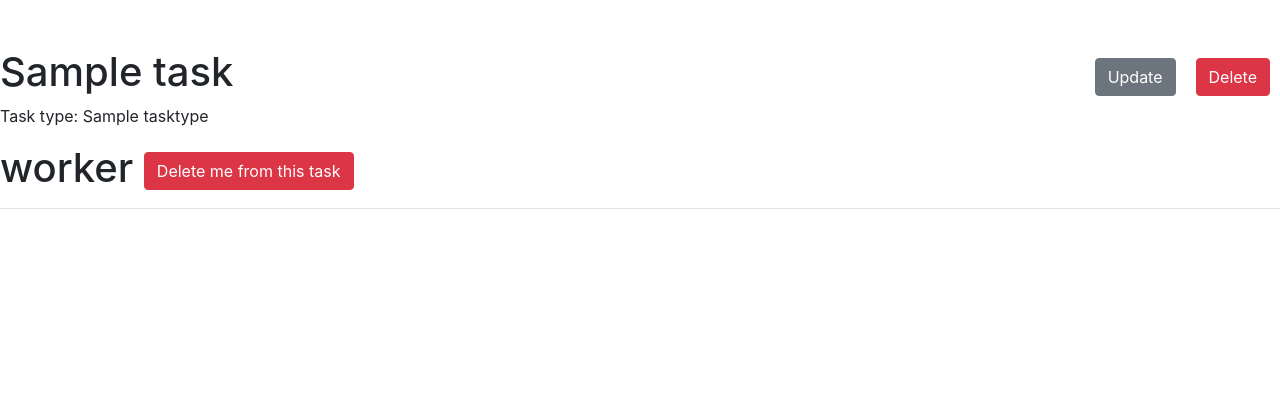
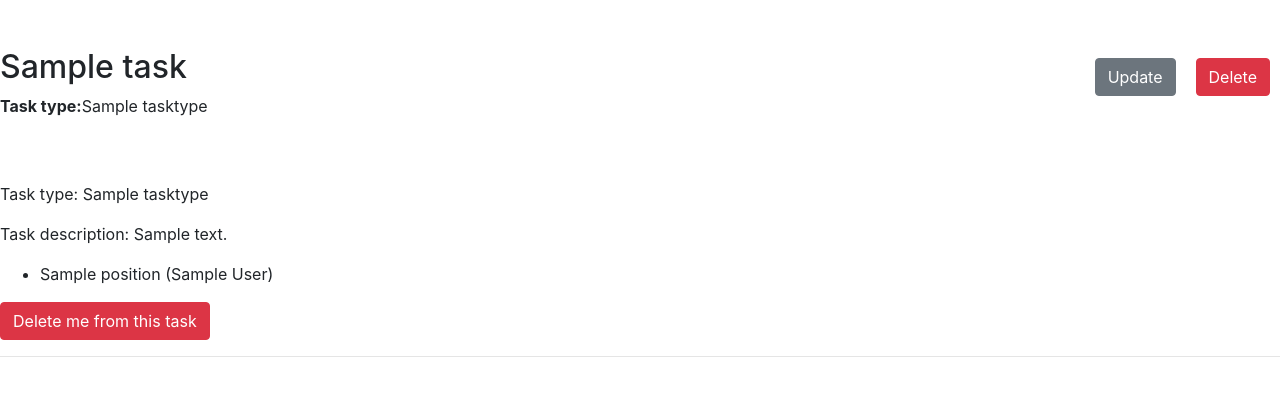
Before and after one commit to leetwinoff/team-task-manager, a Django app: page /task/1/ in a window 1280 px wide. Shown: the part 56-452 px from the top of the page. Run offline with Django 4.2, Linux system fonts and the light colour scheme; a user stored in the database is signed in; tables that the repository leaves empty hold one stand-in row (values such as "Sample post").

Commit message:
Updated Task list template

```diff
--- a/tasks/urls.py
+++ b/tasks/urls.py
@@ -29,7 +29,7 @@ urlpatterns = [
     path("task/<int:pk>/", TaskDetailView.as_view(), name="task-detail"),
     path("task/create/", TaskCreateView.as_view(), name="task-create"),
     path("task/<int:pk>/update", TaskUpdateView.as_view(), name="task-update"),
-    path("task/<int:pk>/delete/", TaskDeleteView.as_view, name="task-delete"),
+    path("task/<int:pk>/delete/", TaskDeleteView.as_view(), name="task-delete"),
     path(
         "task/<int:pk>/toggle-assign/",
         toggle_assign_to_task,
--- a/templates/tasks/task_detail.html
+++ b/templates/tasks/task_detail.html
@@ -1,7 +1,7 @@
 {% extends "base.html" %}
 
 {% block content %}
-  <h1>
+  <h2>
     {{ task.name }}
     <a href="{% url 'tasks:task-delete' pk=task.id %}" class="btn btn-danger link-to-page" style="float: right; margin: 10px">
       Delete
@@ -10,10 +10,24 @@
     <a href="{% url 'tasks:task-update' pk=task.id %}" class="btn btn-secondary link-to-page" style="float: right; margin: 10px">
       Update
     </a>
-  </h1>
+  </h2>
+  <p>
+    <strong>Task type:</strong>{{ task.task_type.name }}
+  </p>
+  <br>
+  <br>
   <p>Task type: {{ task.task_type.name }}</p>
-  <h1>
-    worker
+  <p>Task description: {{ task.description }}</p>
+  <p>
+    {% if task.assignees.all %}
+      <ul>
+        {% for worker in task.assignees.all %}
+          <li>{{ worker.position }} ({{ worker.first_name }} {{ worker.last_name }})</li>
+        {% endfor %}
+      </ul>
+    {% else %}
+      <br>
+    {% endif %}
 
     {% if task in user.tasks.all %}
       <a href="{% url 'tasks:toggle-task-assign' pk=task.id %}" class="btn btn-danger link-to-page">
@@ -25,11 +39,7 @@
       </a>
     {% endif %}
 
-  </h1>
+  </p>
   <hr>
-  <ul>
-    {% for worker in task.workers.all %}
-      <li>{{ worker.username }} ({{ worker.first_name }} {{ worker.last_name }})</li>
-    {% endfor %}
-  </ul>
+
 {% endblock %}
--- a/templates/tasks/task_form.html
+++ b/templates/tasks/task_form.html
@@ -2,7 +2,8 @@
 {% load crispy_forms_filters %}
 
 {% block content %}
-  <h1>{{ object|yesno:"Update,Create" }} task</h1>
+  <h1>{{ object|yesno:"Update,Create" }} Task</h1>
+
   <form action="" method="post" novalidate>
     {% csrf_token %}
     {{ form|crispy }}
--- a/templates/tasks/worker_list.html
+++ b/templates/tasks/worker_list.html
@@ -9,7 +9,7 @@
       </a>
     </h1>
     <form action="" method="GET" class="form-inline">
-      {{ search_form|crispy }}
+      <input type="search" class="form-control rounded" placeholder="Search by last name" name="last_name">
       <input type="submit" value="🔎" class="btn btn-light" style="margin: 10px">
     </form>
 
```
Also changed, not shown: templates/tasks/task_list.html (+5 -2 lines).
